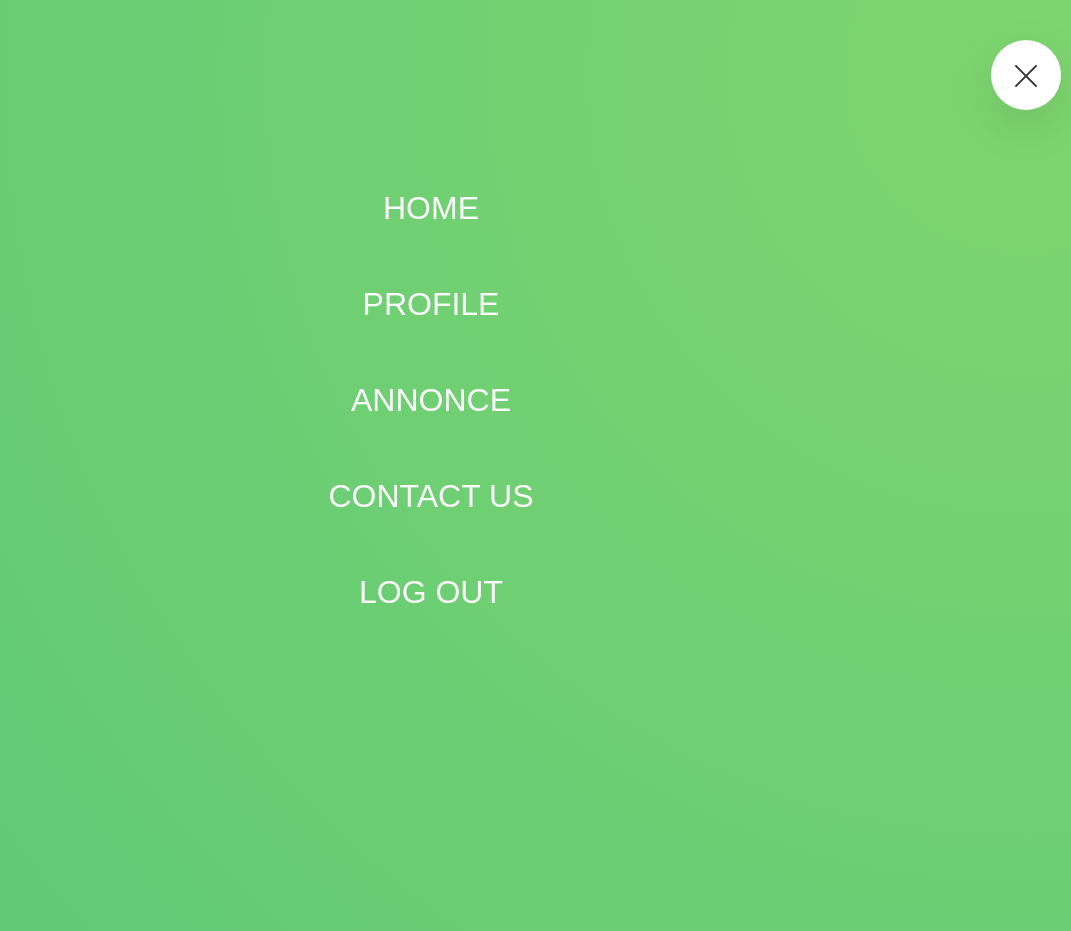
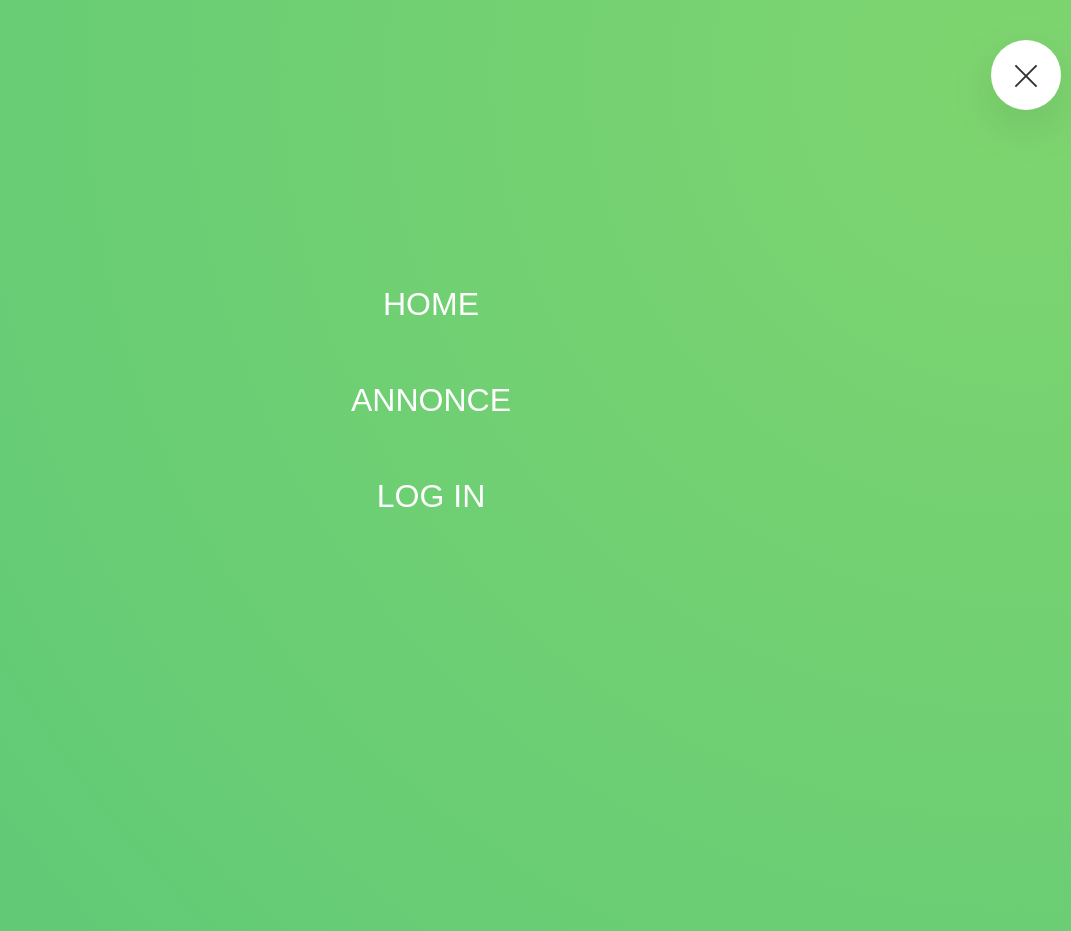
Before and after one commit to SabriSelmi/FINAL-FULL-TIME-COMMON, a plain HTML site: page login/login.html in a window 1280 px wide. Both pictures are taken after a click on the label 1235 px from the left and 75 px from the top of the page. Shown: the whole page, without its empty margins (209-1280 px from the left). Drawn offline with nearby package versions, Linux system fonts and the light colour scheme.

Commit message:
Update login.html

```diff
--- a/login/login.html
+++ b/login/login.html
@@ -31,13 +31,13 @@
 
                   <nav class="navigation__nav" id='tour'>
             <ul class="navigation__list">
-                <li class="navigation__item"><a href="../profil/accueil.html" class="navigation__link">Home</a></li>
-                <li class="navigation__item"><a href="../profileuser/profileuser.html" class="navigation__link">Profile</a></li>
+                <li class="navigation__item"><a href="../index.html" class="navigation__link">Home</a></li>
+
 
                 <li class="navigation__item"><a href="../annonce/annonce.html" class="navigation__link">Annonce</a></li>
 
-                <li class="navigation__item"><a href="../contact/contact.html" class="navigation__link">Contact Us</a></li>
-                <li class="navigation__item"><a href="../index.html" class="navigation__link">Log Out</a></li>
+
+                <li class="navigation__item"><a href="login.html" class="navigation__link">Log in</a></li>
                 </ul>
         </nav>
     </div>
```
